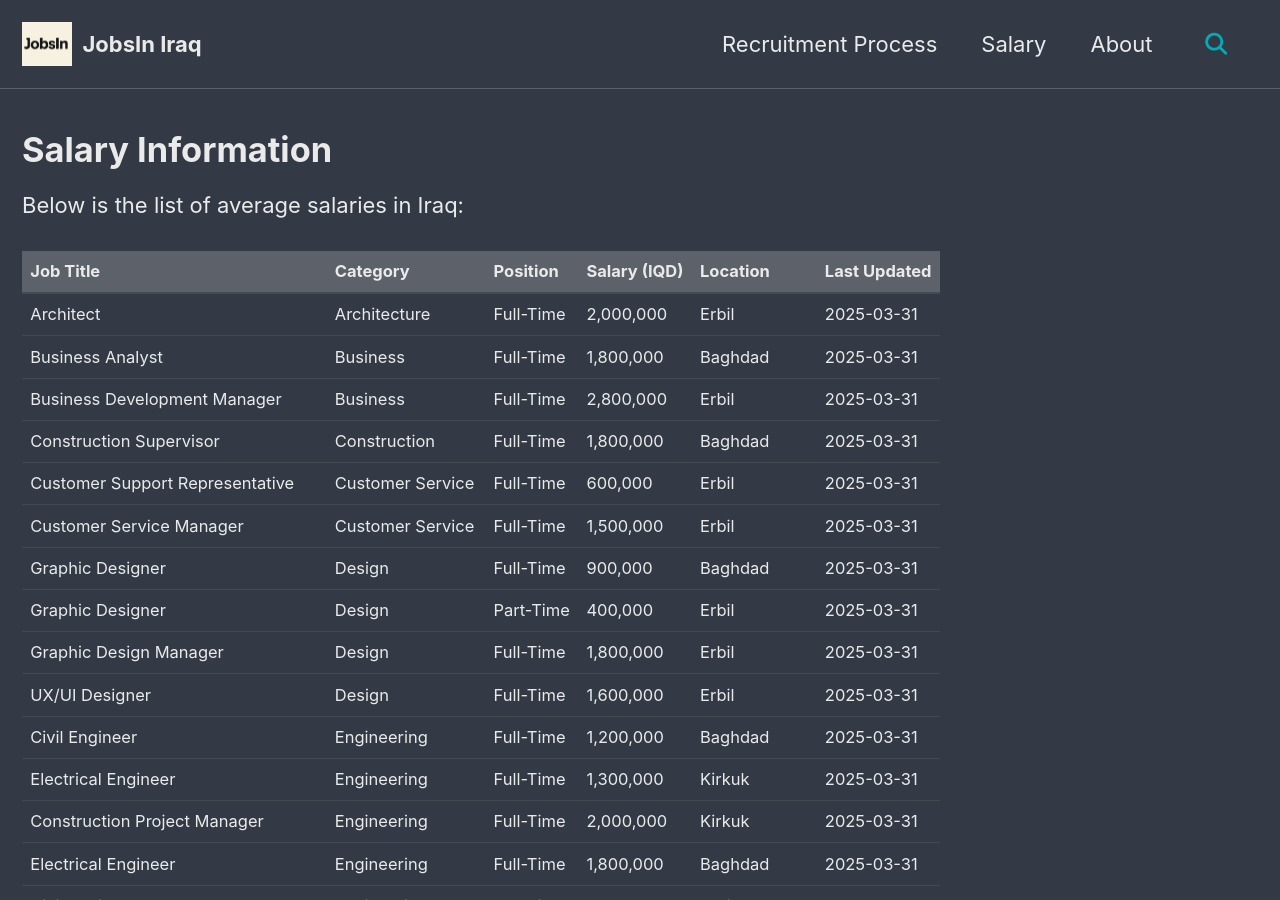
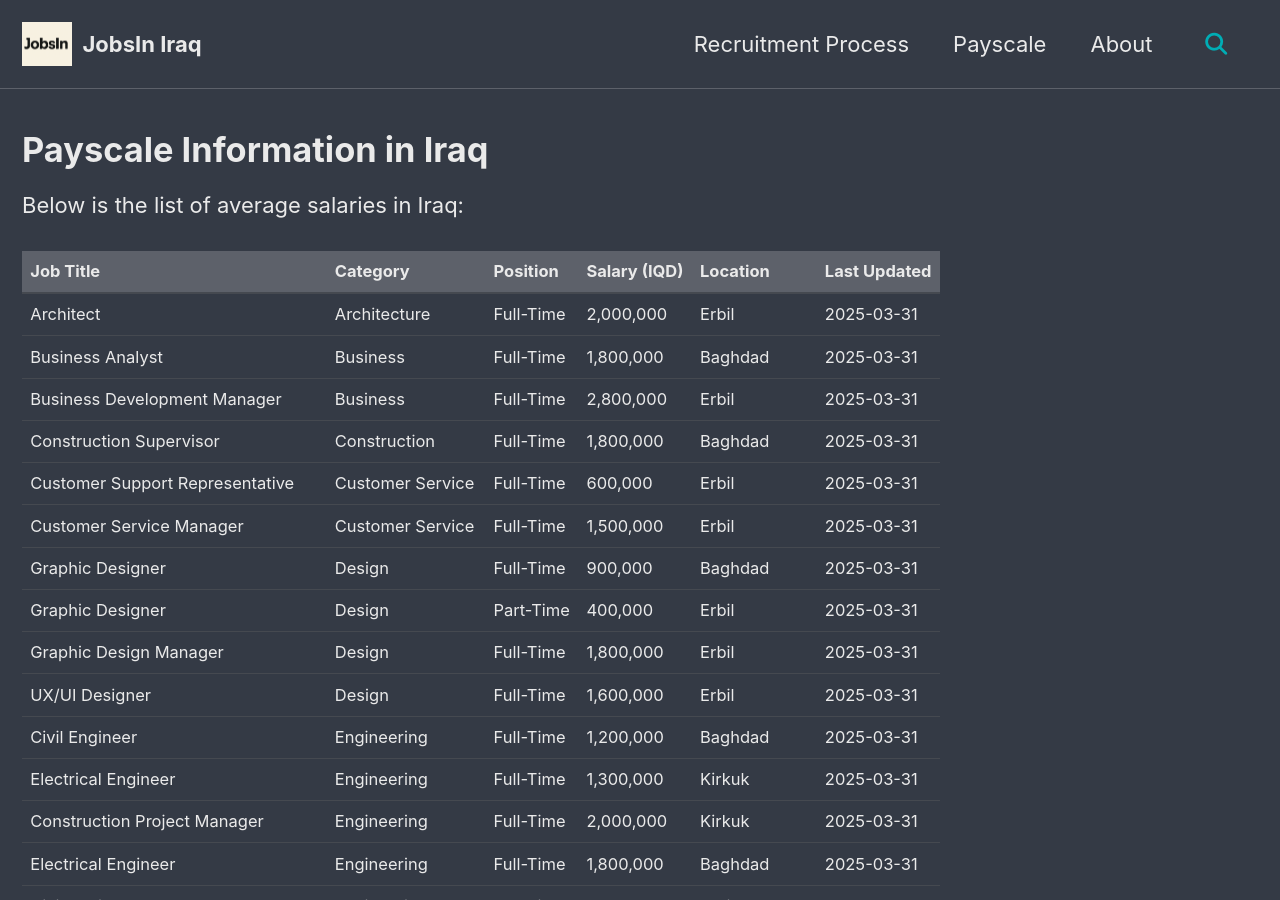
Before and after one commit to JobsInIraq/jobsiniraq.github.io, a Jekyll site: the page built from _pages/payscale.md, in a window 1280 px wide and 900 px high. Built offline with Jekyll 4.4.1, drawn with Linux system fonts in a browser that asks for light colours; cached includes are drawn as plain includes.

Commit message:
Updated salary to payscale

```diff
--- a/_data/navigation.yml
+++ b/_data/navigation.yml
@@ -2,8 +2,8 @@
 main:
   - title: Recruitment Process
     url: /process/
-  - title: Salary
-    url: /salary/
+  - title: Payscale
+    url: /payscale/
   - title: About
     url: https://linkedin.com/in/diyar/
  # - title: "Sample Collections"
--- a/_pages/salary.md
+++ b/_pages/payscale.md
@@ -1,7 +1,7 @@
 ---
 layout: home
-title: Salary Information
-permalink: /salary/
+title: Payscale Information in Iraq
+permalink: /payscale/
 searchable: true
 ---
 
```
